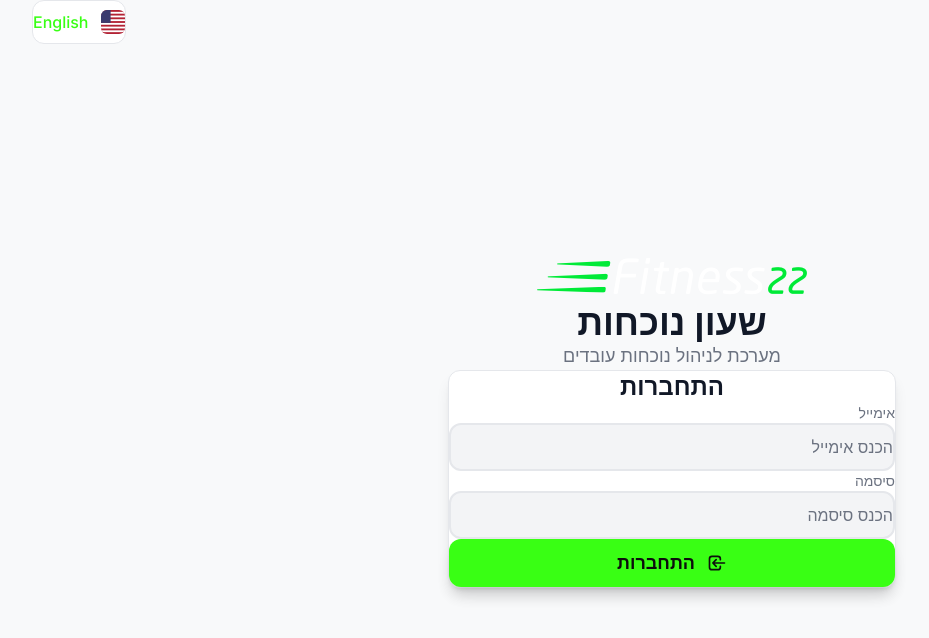
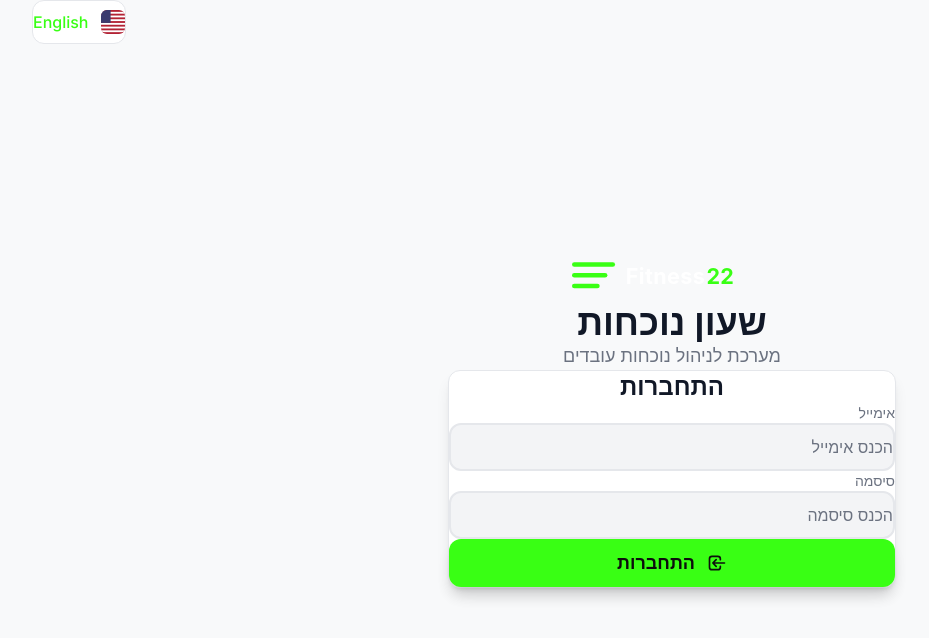
Before and after one commit to segev2002/fitness22-timestation, a React (Vite) app: page / in a window 1280 px wide. Shown: the top 638 px of the page, without its empty margins (57-986 px from the left). Built offline with nearby package versions, Linux system fonts and the light colour scheme; no server answers.

Commit message:
Add Fitness22 SVG logo

```diff
--- a/src/components/Header.tsx
+++ b/src/components/Header.tsx
@@ -198,7 +198,7 @@ const Header = ({ currentView, onViewChange, user, onLogout }: HeaderProps) => {
             {/* Center: Logo/Title */}
             <div className="flex flex-col sm:flex-row items-center gap-0 sm:gap-4 flex-shrink-0">
               <img
-                src="/Logo_fitness.png"
+                src="/fitness22-logo.svg"
                 alt="Fitness22"
                 className="h-4 sm:h-7 w-auto shrink-0"
               />
--- a/src/components/Login.tsx
+++ b/src/components/Login.tsx
@@ -87,7 +87,7 @@ const Login = ({ onLogin }: LoginProps) => {
           <div className="text-center mb-6 md:mb-8">
             <div className="inline-flex items-center justify-center mb-4">
               <img
-                src="/Logo_fitness.png"
+                src="/fitness22-logo.svg"
                 alt="Fitness22"
                 className="h-8 md:h-10 w-auto"
               />
```
Also changed, not shown: public/fitness22-logo.svg (added).
